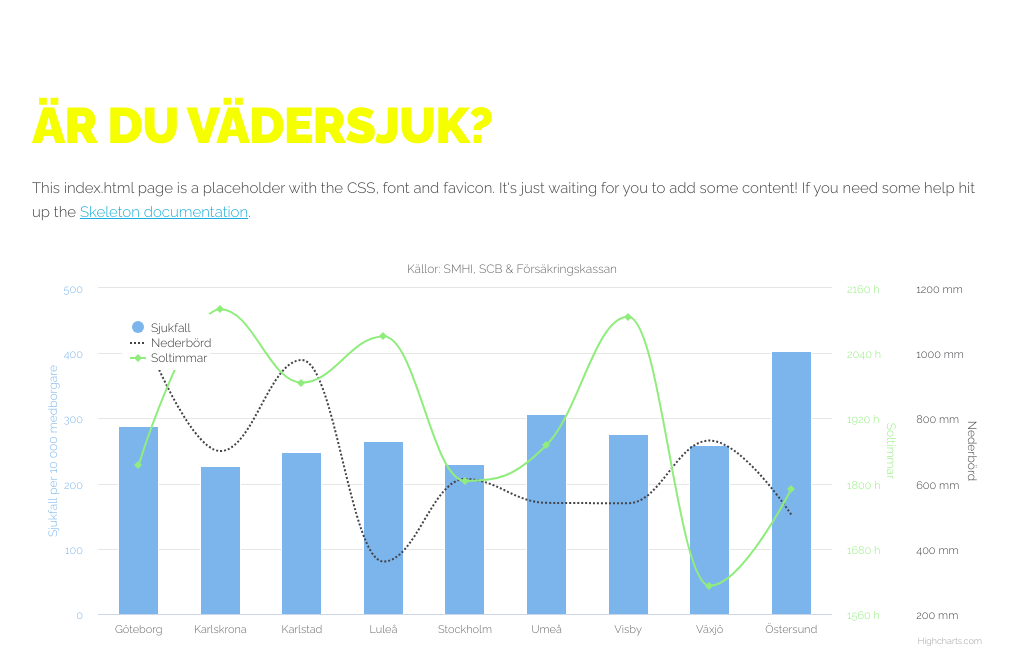
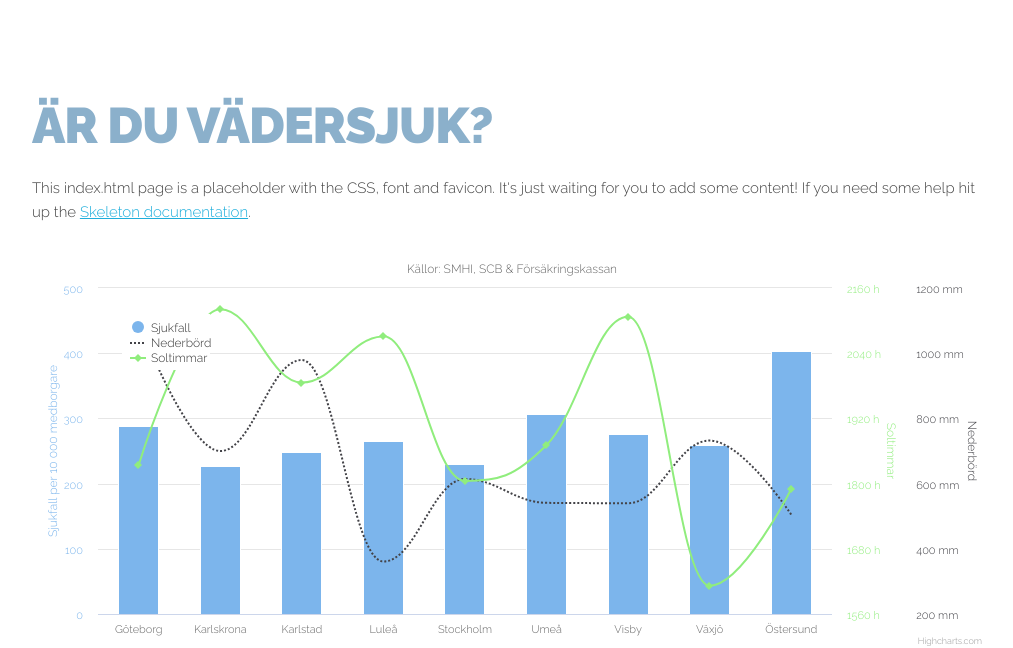
Before and after one commit to viktoria-a/solsting, a PHP site: page / in a window 1280 px wide. Shown: the top 648 px of the page, without its empty margins (128-1141 px from the left). Run offline with PHP 8.4, Linux system fonts and the light colour scheme.

Commit message:
Ändrat färg på h1

```diff
--- a/css/custom.css
+++ b/css/custom.css
@@ -5,7 +5,7 @@ h1, h2, h3, h4, h5, h6 {
   margin-bottom: 2rem;
   font-weight: 900;
   text-transform: uppercase;
-  color: #f6ff00; }
+  color: #8bb0cb; }
 
 body {
     font-weight: 300;
```
